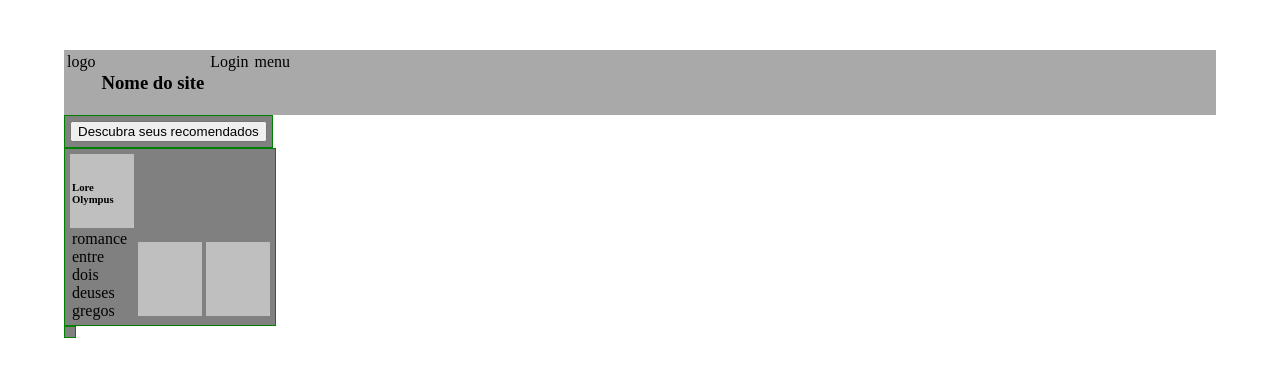
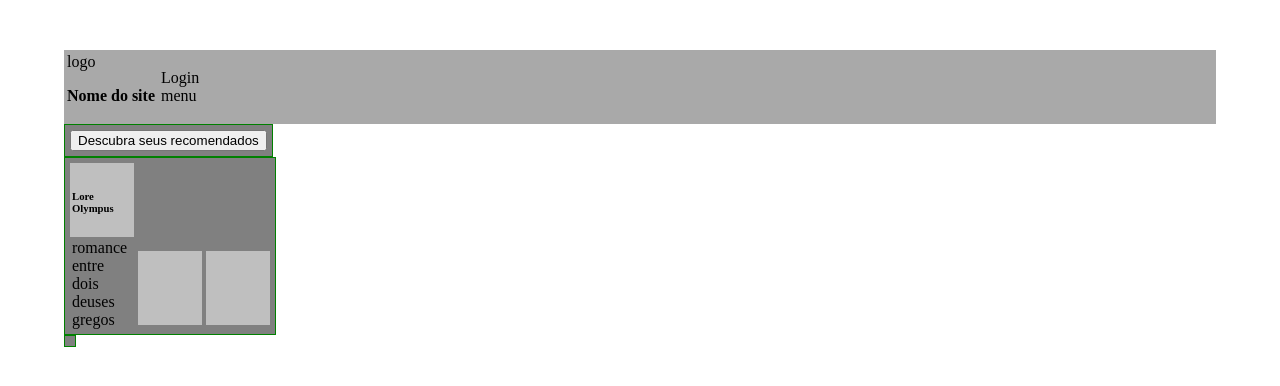
Before and after one commit to Luise79/Luise79.github.io, a PHP site: page /somativa/index.html in a window 1280 px wide. Shown: the top 386 px of the page. Run offline with PHP 8.4, Linux system fonts and the light colour scheme.

Commit message:
updating

```diff
--- a/somativa/css/styleSom1.css
+++ b/somativa/css/styleSom1.css
@@ -5,11 +5,18 @@ body {
 
 .cabecalho {
     display: flex;
+    flex-direction: row;
+    align-items: center;
     background-color: darkgray;
 }
 
-#itemCabecalho {
+.itemCabecalho {
     padding: 3px;
+    justify-content: space-around;
+}
+
+#titleLogo {
+    font-size: medium;
 }
 
 .livros {
--- a/somativa/index.html
+++ b/somativa/index.html
@@ -9,11 +9,14 @@
 <body>
     <header>
         <div class="cabecalho">
-            <span id="itemCabecalho">logo</span>
-            <h3 id="itemCabecalho">Nome do site</h3>
-
-            <span id="itemCabecalho">Login</span>
-            <div id="itemCabecalho">menu</div>
+            <div class="itemCabecalho">
+                <span id="imageLogo" class="itemLogo">logo</span>
+                <h3 id="titleLogo" class="itemLogo">Nome do site</h3>
+            </div>
+            <div class="itemCabecalho">
+                <span class="itemCabecalhoFim">Login</span>
+                <div class="itemCabecalhoFim">menu</div>
+            </div>
         </div>
     </header>
     <div>
```
